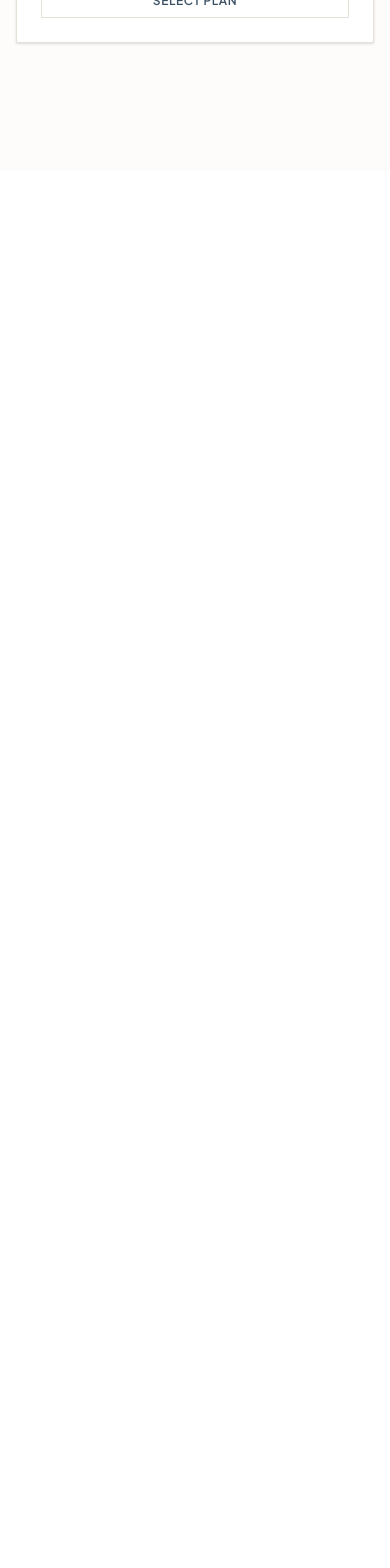
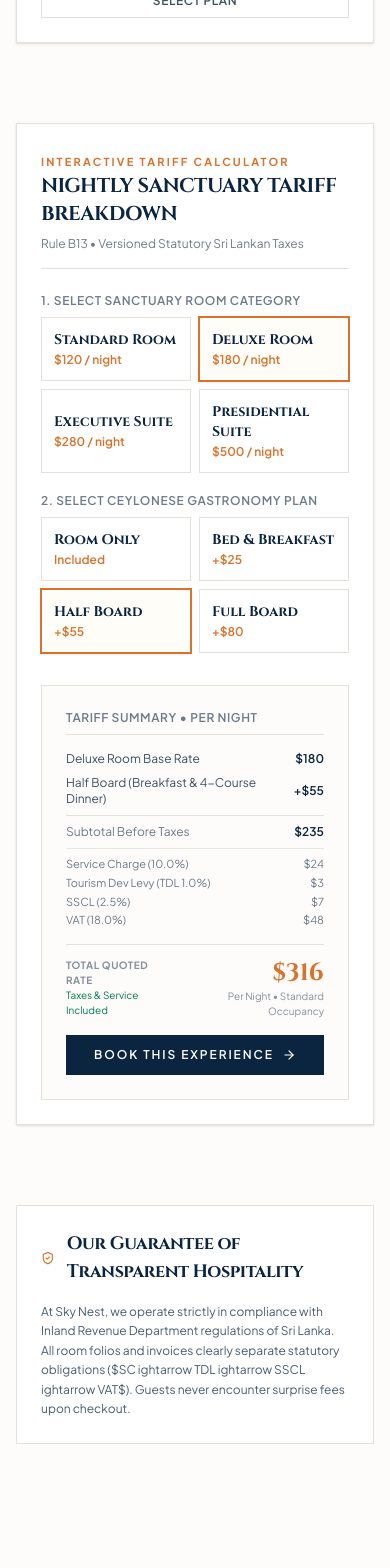
Before and after one commit to KLP-codebase/Hotel-Reservation-Management-System, a Next.js app: page /rates in a window 390 px wide. Shown: the part 7540-9108 px from the top of the page. Before the commit the page ends 7711 px from the top, so only its background shows below. Built offline with nearby package versions, Linux system fonts and the light colour scheme; no server answers.

Commit message:
feat(rates/estimator): implement 4-tier statutory tax cascade and nightly tariff estimator

```diff
--- a/src/app/rates/page.tsx
+++ b/src/app/rates/page.tsx
@@ -1027,9 +1027,165 @@ export default function RatesPage() {
             </div>
           </div>
 
+          {/* ── 03 · Interactive Nightly Rate Estimator ── */}
+          <div className="bg-white border border-skynest-hairline p-6 lg:p-8 space-y-6 shadow-sm" data-reveal>
+            <div className="border-b border-skynest-hairline pb-4 flex flex-col sm:flex-row sm:items-center justify-between gap-2">
+              <div>
+                <span className="font-jakarta text-[11px] font-bold tracking-[0.2em] uppercase text-skynest-accent">
+                  Interactive Tariff Calculator
+                </span>
+                <h3 className="font-cinzel text-xl font-bold text-ink uppercase">
+                  Nightly Sanctuary Tariff Breakdown
+                </h3>
+              </div>
+              <span className="text-xs font-jakarta text-ink/60">
+                Rule B13 &bull; Versioned Statutory Sri Lankan Taxes
+              </span>
+            </div>
+
+            <div className="grid grid-cols-1 lg:grid-cols-12 gap-8 items-start">
+              {/* Selectors Column */}
+              <div className="lg:col-span-7 space-y-5">
+                <div>
+                  <label className="text-xs font-jakarta font-semibold uppercase tracking-wider text-ink/60 block mb-2">
+                    1. Select Sanctuary Room Category
+                  </label>
+                  <div className="grid grid-cols-2 gap-2">
+                    {ROOM_TIERS.map((r) => (
+                      <button
+                        key={r.id}
+                        type="button"
+                        onClick={() => setSelectedRoomId(r.id)}
+                        className={`p-3 text-left border transition-all ${
+                          selectedRoomId === r.id
+                            ? 'border-skynest-accent bg-amber-50/40 shadow-sm ring-1 ring-skynest-accent'
+                            : 'border-skynest-hairline bg-white hover:border-ink/40'
+                        }`}
+                      >
+                        <div className="font-cinzel text-sm font-bold text-ink">{r.name}</div>
+                        <div className="text-xs font-jakarta text-skynest-accent font-semibold mt-0.5">
+                          {formatPrice(r.usdRate)} / night
+                        </div>
+                      </button>
+                    ))}
+                  </div>
+                </div>
+
+                <div>
+                  <label className="text-xs font-jakarta font-semibold uppercase tracking-wider text-ink/60 block mb-2">
+                    2. Select Ceylonese Gastronomy Plan
+                  </label>
+                  <div className="grid grid-cols-2 gap-2">
+                    {MEAL_PLANS.map((p) => (
+                      <button
+                        key={p.id}
+                        type="button"
+                        onClick={() => setSelectedPlanId(p.id)}
+                        className={`p-3 text-left border transition-all ${
+                          selectedPlanId === p.id
+                            ? 'border-skynest-accent bg-amber-50/40 shadow-sm ring-1 ring-skynest-accent'
+                            : 'border-skynest-hairline bg-white hover:border-ink/40'
+                        }`}
+                      >
+                        <div className="font-cinzel text-sm font-bold text-ink">{p.name}</div>
+                        <div className="text-xs font-jakarta text-skynest-accent font-semibold mt-0.5">
+                          {p.usdRate === 0 ? 'Included' : `+${formatPrice(p.usdRate)}`}
+                        </div>
+                      </button>
+                    ))}
+                  </div>
+                </div>
+              </div>
+
+              {/* Estimate Breakdown Column */}
+              <div className="lg:col-span-5 bg-paper/80 border border-skynest-hairline p-6 space-y-4">
+                <div className="text-xs font-jakarta font-semibold uppercase tracking-wider text-ink/60 pb-2 border-b border-skynest-hairline">
+                  Tariff Summary &bull; Per Night
+                </div>
+
+                <div className="space-y-2 text-xs font-jakarta">
+                  <div className="flex items-center justify-between text-ink/80">
+                    <span>{currentRoom.name} Base Rate</span>
+                    <span className="font-semibold text-ink">{formatPrice(currentRoom.usdRate)}</span>
+                  </div>
+                  <div className="flex items-center justify-between text-ink/80">
+                    <span>{currentPlan.name} ({currentPlan.code})</span>
+                    <span className="font-semibold text-ink">
+                      {currentPlan.usdRate === 0 ? 'Included' : `+${formatPrice(currentPlan.usdRate)}`}
+                    </span>
+                  </div>
+                  <div className="flex items-center justify-between text-ink/60 pt-2 border-t border-skynest-hairline">
+                    <span>Subtotal Before Taxes</span>
+                    <span className="font-semibold text-ink">{formatPrice(subtotalUsd)}</span>
+                  </div>
+
+                  {/* Statutory Taxes */}
+                  <div className="pt-2 border-t border-skynest-hairline/80 space-y-1 text-[11px] text-ink/60">
+                    <div className="flex items-center justify-between">
+                      <span>Service Charge (10.0%)</span>
+                      <span>{formatPrice(Math.round(serviceChargeUsd))}</span>
+                    </div>
+                    <div className="flex items-center justify-between">
+                      <span>Tourism Dev Levy (TDL 1.0%)</span>
+                      <span>{formatPrice(Math.round(tdlUsd))}</span>
+                    </div>
+                    <div className="flex items-center justify-between">
+                      <span>SSCL (2.5%)</span>
+                      <span>{formatPrice(Math.round(ssclUsd))}</span>
+                    </div>
+                    <div className="flex items-center justify-between">
+                      <span>VAT (18.0%)</span>
+                      <span>{formatPrice(Math.round(vatUsd))}</span>
+                    </div>
+                  </div>
+                </div>
+
+                {/* Final Net Quote */}
+                <div className="pt-3 border-t border-skynest-hairline flex items-center justify-between">
+                  <div>
+                    <div className="text-[10px] uppercase font-bold tracking-wider text-ink/50">Total Quoted Rate</div>
+                    <div className="text-[10px] text-emerald-700">Taxes &amp; Service Included</div>
+                  </div>
+                  <div className="text-right">
+                    <div className="font-cinzel text-2xl font-bold text-skynest-accent">
+                      {formatPrice(Math.round(totalWithTaxesUsd))}
+                    </div>
+                    <div className="text-[10px] text-ink/50">Per Night &bull; Standard Occupancy</div>
+                  </div>
+                </div>
+
+                <Link
+                  href="/book"
+                  className="w-full mt-2 py-3 bg-ink hover:bg-skynest-accent text-white font-jakarta text-xs font-semibold uppercase tracking-[0.16em] transition-colors flex items-center justify-center gap-2"
+                >
+                  <span>Book This Experience</span>
+                  <ArrowRight className="w-3.5 h-3.5" />
+                </Link>
+              </div>
+            </div>
+          </div>
+
+          {/* ── 04 · Transparent Sri Lankan Tax Cascade Editorial ── */}
+          <div className="border border-skynest-hairline bg-white p-6 sm:p-8 space-y-4" data-reveal>
+            <div className="flex items-center gap-3">
+              <ShieldCheck className="w-5 h-5 text-skynest-accent" />
+              <h4 className="font-cinzel text-lg font-bold text-ink">
+                Our Guarantee of Transparent Hospitality
+              </h4>
+            </div>
+            <p className="font-jakarta text-xs sm:text-sm text-ink/75 leading-relaxed">
+              At Sky Nest, we operate strictly in compliance with Inland Revenue Department regulations of Sri Lanka. All room folios and invoices clearly separate statutory obligations ($SC
+ightarrow TDL
+ightarrow SSCL
+ightarrow VAT$). Guests never encounter surprise fees upon checkout.
+            </p>
+          </div>
 
         </div>
       </div>
+
+      {/* ── Standard Sky Nest Footer ── */}
+      <SkyNestFooter />
     </div>
   );
 }
```
